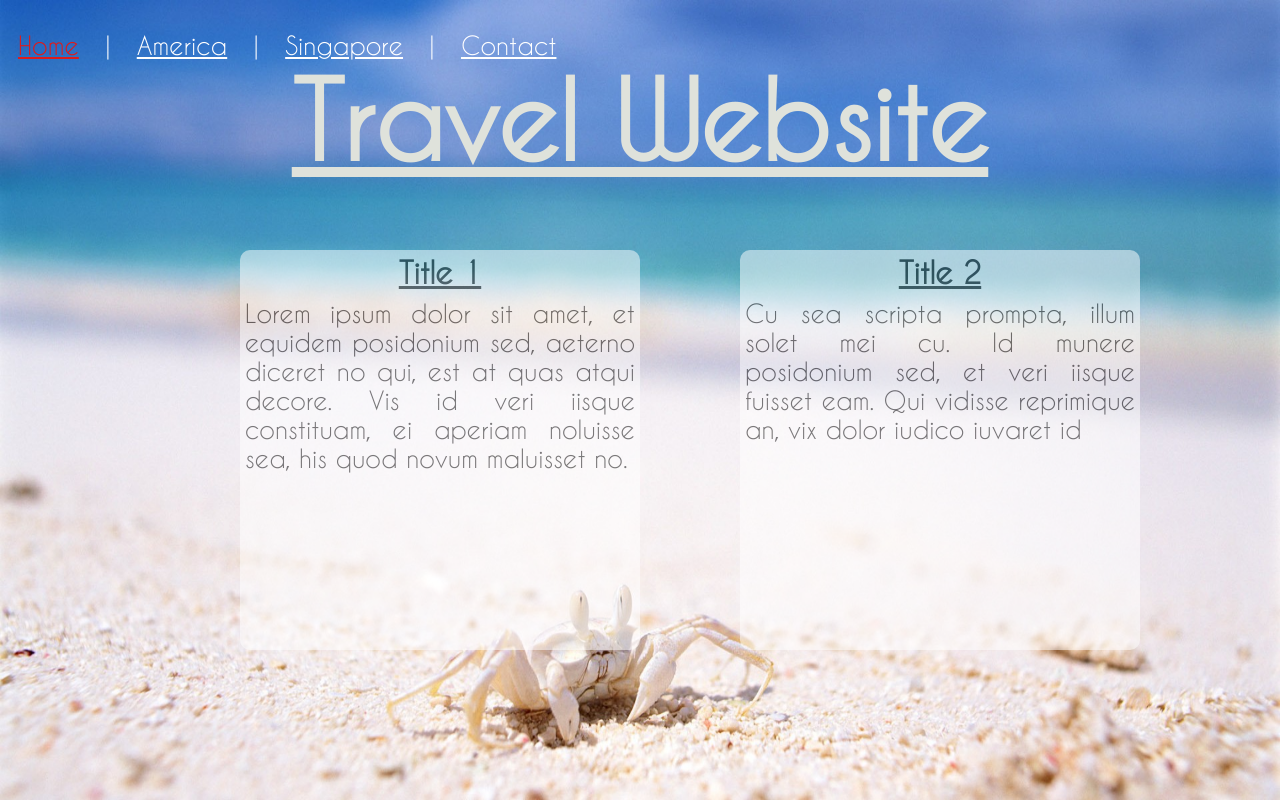
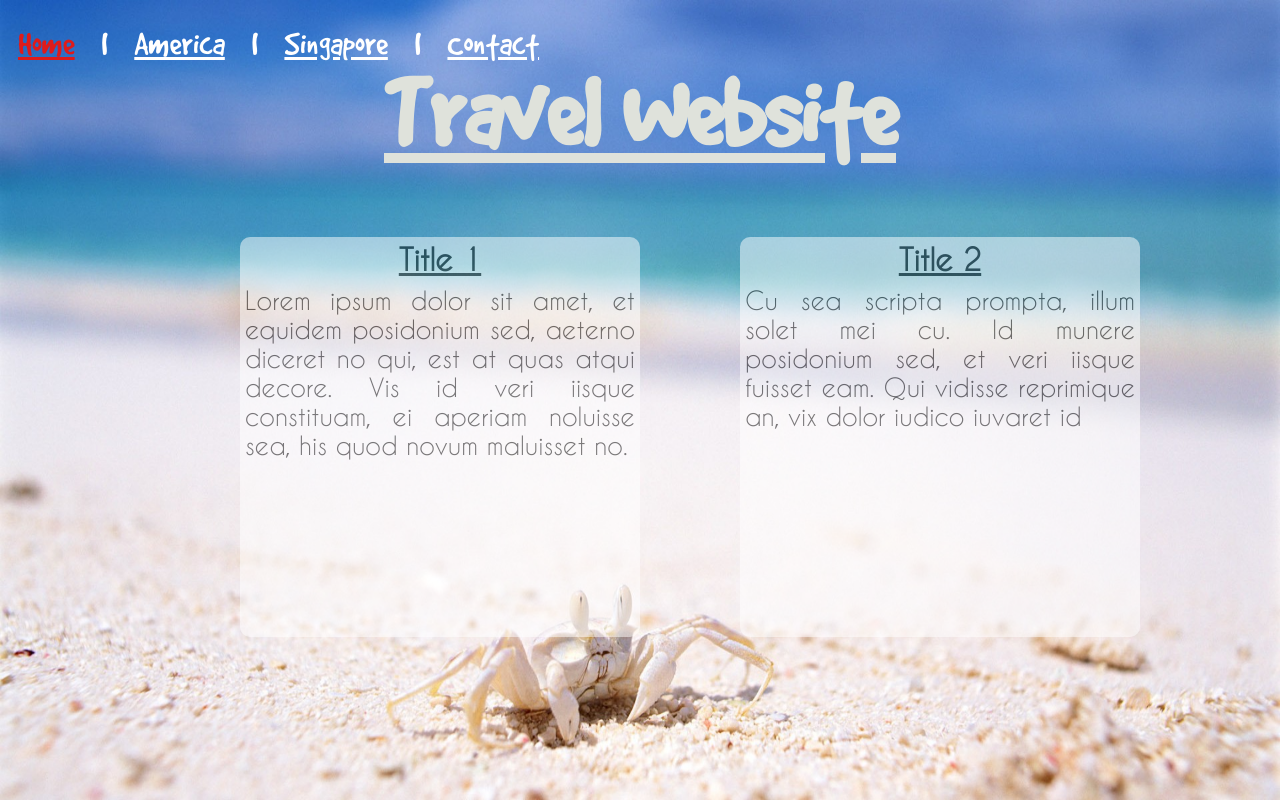
Before and after one commit to alexmccaffrey/website_travel, a plain HTML site: page index.html in a window 1280 px wide. Drawn offline with Linux system fonts and the light colour scheme.

Commit message:
add GoodDog.otf

```diff
--- a/style.css
+++ b/style.css
@@ -24,7 +24,10 @@
     font-family: 'Singapore';
     src: url('fonts/singapore.ttf');
 }
-
+@font-face {
+    font-family: 'GoodDog';
+    src: url('fonts/Gooddog.otf');
+}
 body {
 
     position: relative;
@@ -47,7 +50,7 @@ body {
 }
 
 h1 {
-    font-family: 'caviardreams', 'Georgia', serif;
+    font-family: 'gooddog', 'Georgia', serif;
     color:#DFE2DB;
     font-size: 105px;
     text-align: center;
@@ -89,10 +92,12 @@ p, ul {
 }
 
 .nav {
+    font-family: 'gooddog', 'Georgia', serif;
+    color:#DFE2DB;
     margin-left: 10px;
     padding-top: -10px;
     color: white;
-    font-size: 25px;
+    font-size: 35px;
 }
 
 .nav:hover{
@@ -101,10 +106,12 @@ p, ul {
 }
 
 .navactive {
+    font-family: 'gooddog', 'Georgia', serif;
+    color:#DFE2DB;
     margin-left: 10px;
     padding-top: -10px;
     color: #DE1B1B;
-    font-size: 25px;
+    font-size: 35px;
 }
 
 .container {
```
Also changed, not shown: fonts/GoodDog.otf (added).
